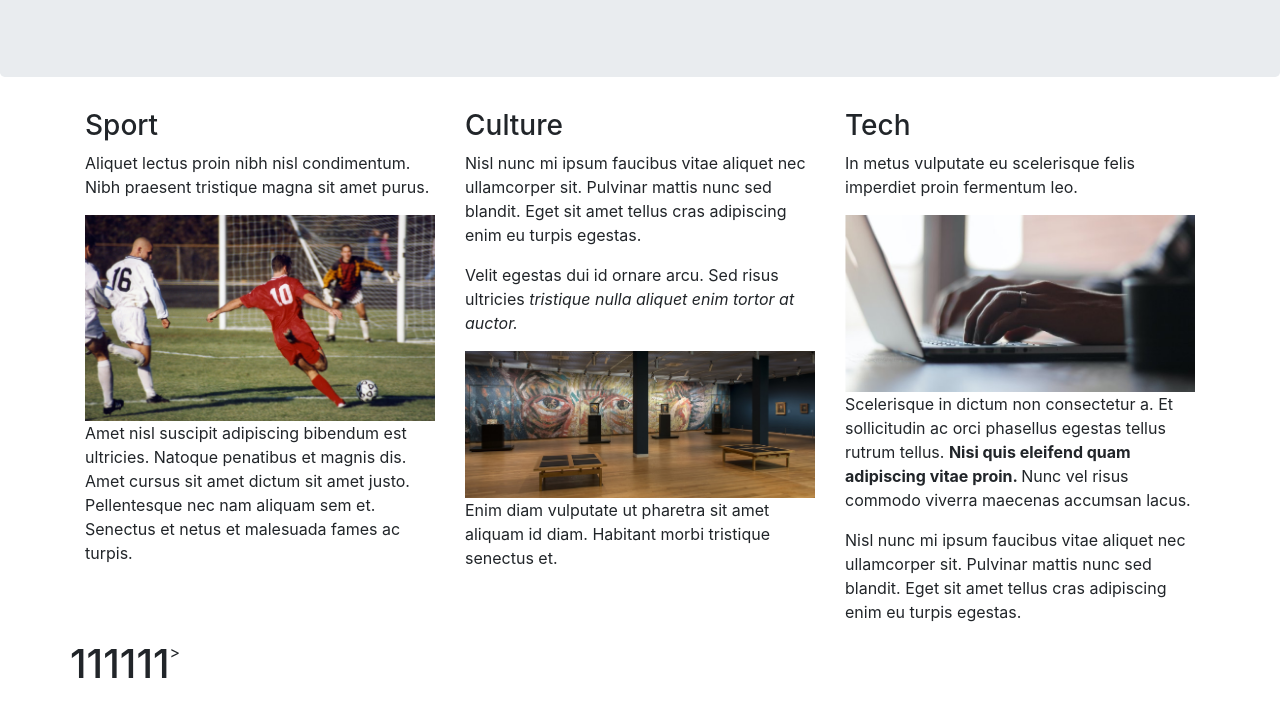
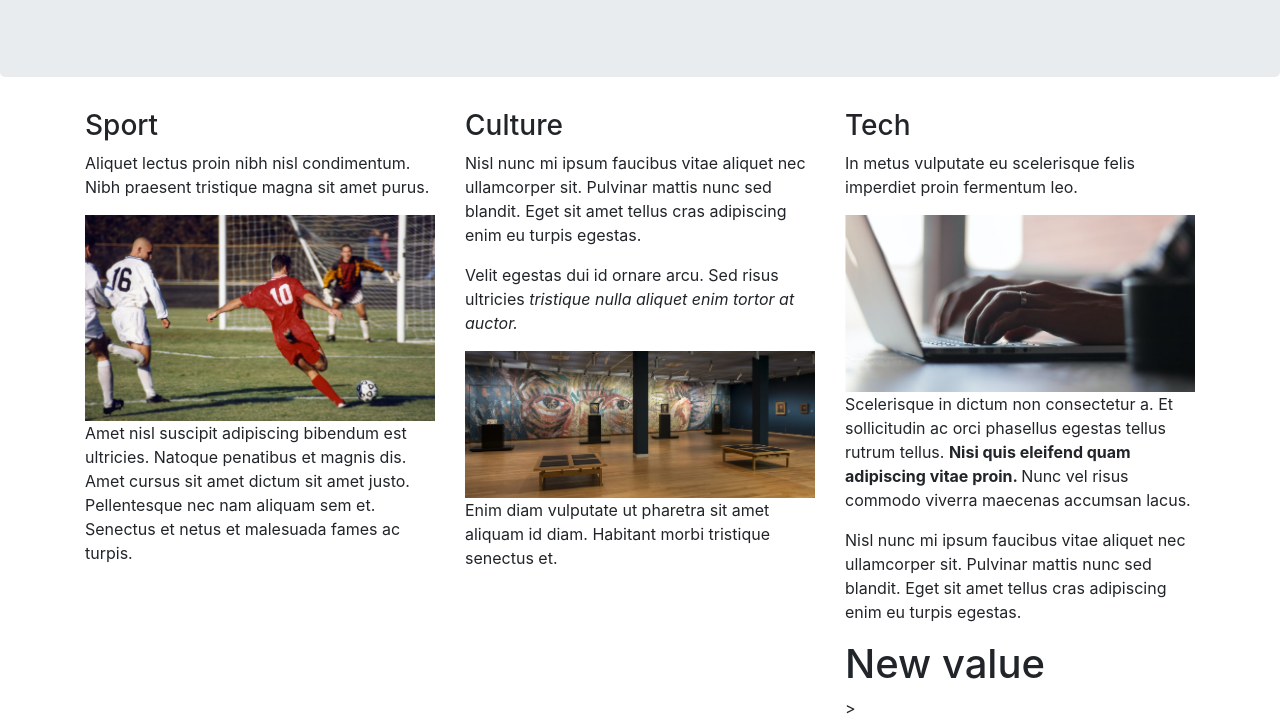
Before and after one commit to A-Korobenko/test_name, a plain HTML site: page index.html in a window 1280 px wide. Shown: the part 161-881 px from the top of the page. Before the commit the page ends 857 px from the top, so only its background shows below. Drawn offline with Linux system fonts and the light colour scheme.

Commit message:
homework1

```diff
--- a/index.html
+++ b/index.html
@@ -31,8 +31,8 @@
 	  <img src="img/tech.png" class="img-fluid">
 	  <p>Scelerisque in dictum non consectetur a. Et sollicitudin ac orci phasellus egestas tellus rutrum tellus. <b>Nisi quis eleifend quam adipiscing vitae proin. </b>Nunc vel risus commodo viverra maecenas accumsan lacus. </p>
 	  <p> Nisl nunc mi ipsum faucibus vitae aliquet nec ullamcorper sit. Pulvinar mattis nunc sed blandit. Eget sit amet tellus cras adipiscing enim eu turpis egestas.  </p>
+      <h1>New value</h1>>
     </div>
-    <h1>111111</h1>>
   </div>
 </div>
 </body>
```
